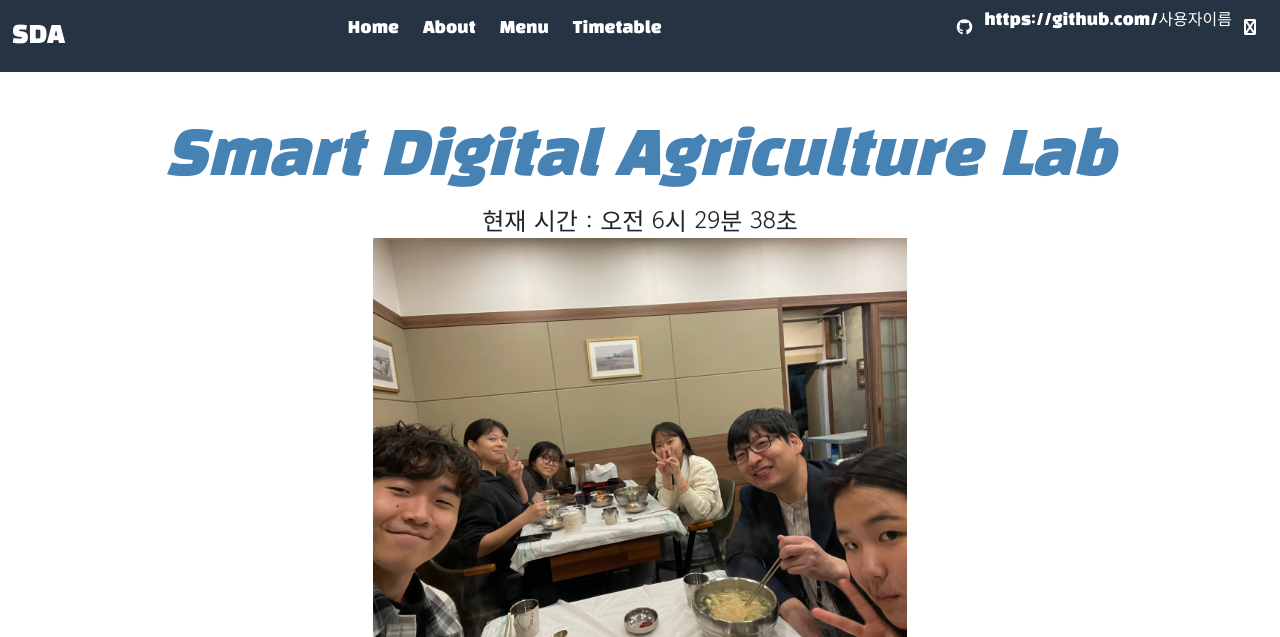
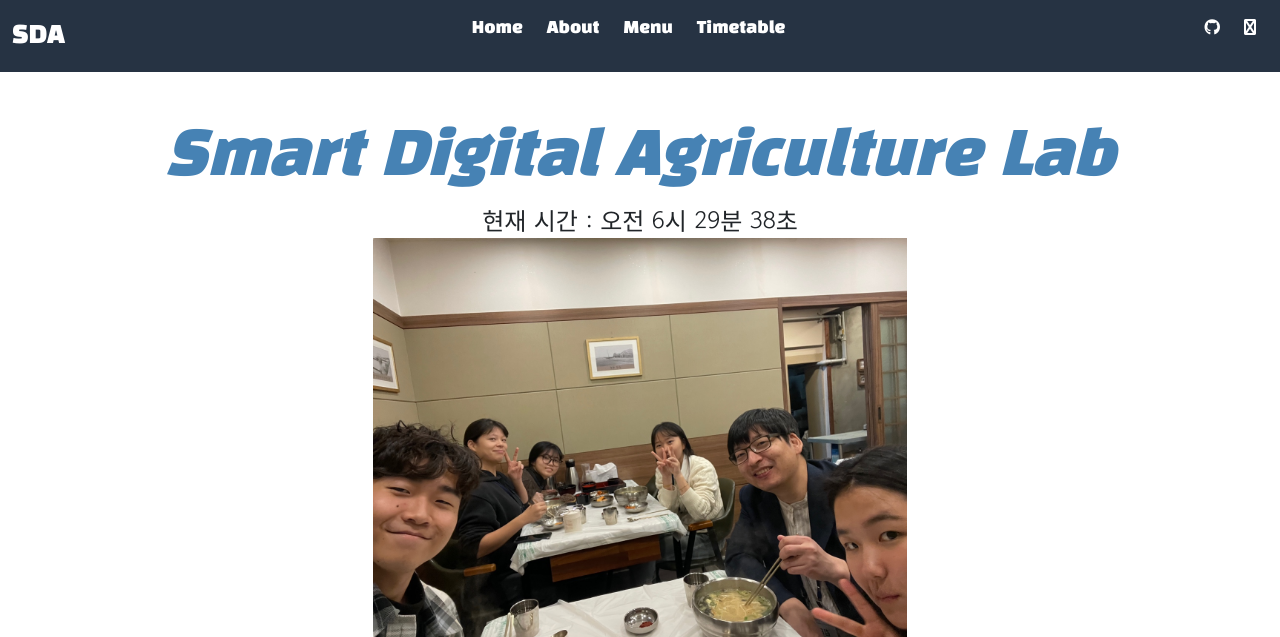
Before and after one commit to danuni29/SDA_dashboard, a Flask app: page / in a window 1280 px wide. Shown: the top 637 px of the page. Run offline with Flask 3, Linux system fonts and the light colour scheme; some libraries are stand-ins or nearby versions.

Commit message:
깃허브 아이콘 -> 깃허브 연결완.

```diff
--- a/templates/layout.html
+++ b/templates/layout.html
@@ -47,11 +47,11 @@
 
 
         <ul class="navbar__icons">
-            <li><i class="fab fa-github" ></i></li> https://github.com/사용자이름
+            <li><a href="https://github.com/SmartDigitalAg" class="fab fa-github" ></a></li>
             <li><i class="fab fa-blog"></i></li>
         </ul>
 
-        <a href="https://github.com/SmartDigitalAg" class="navbar__toogleBtn">
+        <a class="navbar__toogleBtn">
             <i class="fas fa-bars"></i>
         </a>
     </nav>
```
